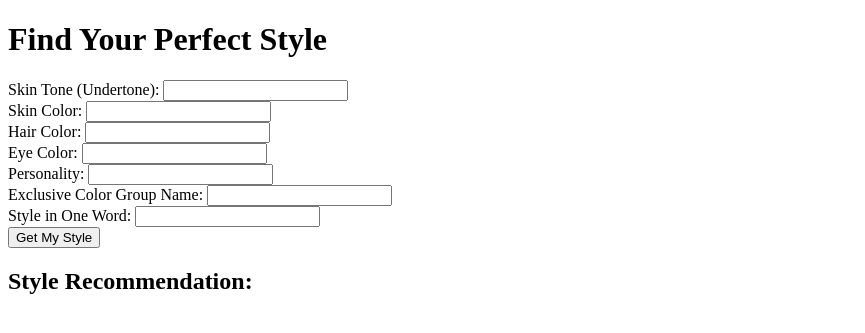
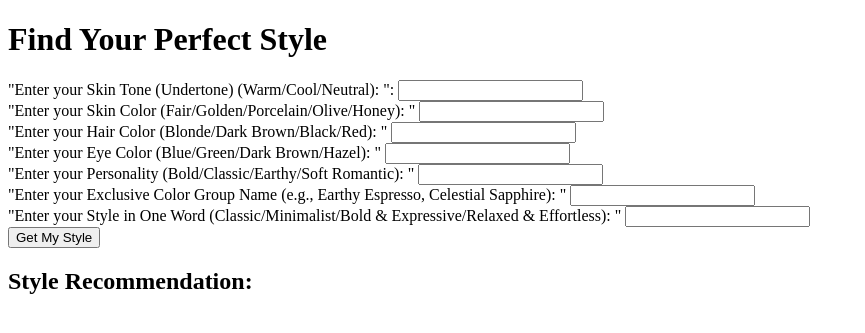
Before and after one commit to cmkuruvi/organo-shopify-style-app, a Flask app: page / in a window 1280 px wide. Shown: the top 333 px of the page, without its empty margins (0-865 px from the left). Run offline with Flask 3, Linux system fonts and the light colour scheme; parts of the project's set-up code (start-up, migrations or seed data) failed here and were passed over.

Commit message:
Update index - input names.html
Input names updates

```diff
--- a/templates/index.html
+++ b/templates/index.html
@@ -9,25 +9,25 @@
     <h1>Find Your Perfect Style</h1>
 
     <form id="styleForm">
-        <label>Skin Tone (Undertone):</label>
+        <label>"Enter your Skin Tone (Undertone) (Warm/Cool/Neutral): ":</label>
         <input type="text" id="skin_tone" required><br>
 
-        <label>Skin Color:</label>
+        <label>"Enter your Skin Color (Fair/Golden/Porcelain/Olive/Honey): "</label>
         <input type="text" id="skin_color" required><br>
 
-        <label>Hair Color:</label>
+        <label>"Enter your Hair Color (Blonde/Dark Brown/Black/Red): "</label>
         <input type="text" id="hair_color" required><br>
 
-        <label>Eye Color:</label>
+        <label>"Enter your Eye Color (Blue/Green/Dark Brown/Hazel): "</label>
         <input type="text" id="eye_color" required><br>
 
-        <label>Personality:</label>
+        <label>"Enter your Personality (Bold/Classic/Earthy/Soft Romantic): "</label>
         <input type="text" id="personality" required><br>
 
-        <label>Exclusive Color Group Name:</label>
+        <label>"Enter your Exclusive Color Group Name (e.g., Earthy Espresso, Celestial Sapphire): "</label>
         <input type="text" id="color_group" required><br>
 
-        <label>Style in One Word:</label>
+        <label>"Enter your Style in One Word (Classic/Minimalist/Bold & Expressive/Relaxed & Effortless): "</label>
         <input type="text" id="style_word" required><br>
 
         <button type="submit">Get My Style</button>
```
